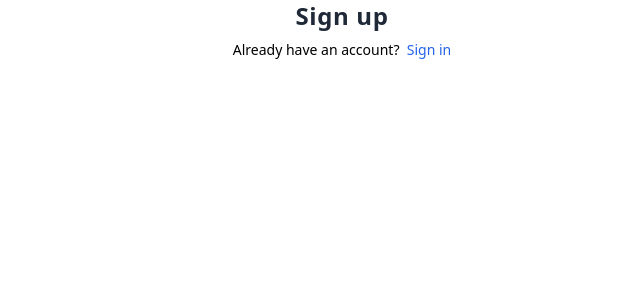
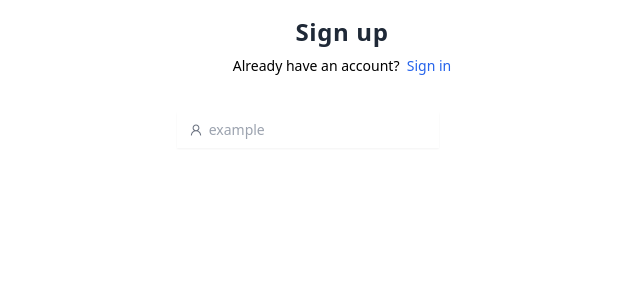
Before and after one commit to HengjunLuo/Full-Authentication-System, a Next.js app: page /auth in a window 1280 px wide. Shown: the top 300 px of the page, without its empty margins (298-938 px from the left). Built offline with nearby package versions, Linux system fonts and the light colour scheme.

Commit message:
adding react components to sign in/up page

```diff
--- /dev/null
+++ b/src/components/forms/Register.tsx
@@ -0,0 +1,17 @@
+import * as React from 'react';
+import Input from '../inputs/Input';
+import {AiOutlineUser} from "react-icons/ai"
+
+interface IRegisterformProps {
+}
+
+const Registerform: React.FunctionComponent<IRegisterformProps> = (props) => {
+  return (
+  <form className='my-8 text-sm'>
+    <div className='gap-2 md:flex'>
+        <Input name="first_name" label="First_name" type="text" icon={<AiOutlineUser/>} placeholder="example"></Input>
+    </div>
+  </form>);
+};
+
+export default Registerform;
--- /dev/null
+++ b/src/components/inputs/Input.tsx
@@ -0,0 +1,26 @@
+import * as React from 'react';
+
+interface IInputProps {
+    name: string;
+    label: string;
+    type: string;
+    icon: JSX.Element;
+    placeholder: string;
+}
+
+const Input: React.FunctionComponent<IInputProps> = (props) => {
+    const { name, label, type, icon, placeholder } = props;
+    return (
+        <div className='relative mt-1 rouned-md shadow-sm'>
+            <div className="pointer-event-none absolute left-0 inset-y-0 flex items-center pl-3">
+                <span className="text-gray-500 text-sm">{icon}</span>
+            </div>
+            <input
+                type={type}
+                className='w-full py-2 pr-7 pl-8 block rounded-md border-gray-300 outline-offset-2 outline-transparent focus:border-blue-500 focus:ring-indigo-500 focus:ring-2 text-sm'
+                placeholder={placeholder}
+            />
+        </div>);
+};
+
+export default Input;
--- a/src/pages/auth.tsx
+++ b/src/pages/auth.tsx
@@ -1,10 +1,12 @@
+import Registerform from '@/components/forms/Register'
 import React from 'react'
 
 export default function auth() {
     return (
         <div className='w-full flex items-center justify-center'>
             <div className='w-full h-100 flex items=center justify-center'>
-            <div className='w-full sm:w5/6 md:w-2/3 lg:w1/2 xl:w-1/3 2xl:w-1/3 h-full bg-white items-center justify-center'>
+                <div className='w-full sm:w5/6 md:w-2/3 lg:w1/2 xl:w-1/3 2xl:w-1/3 h-full bg-white flex items-center justify-center'>
+                    <div className='w-full px-12 py-4'>
                         <h2 className='text-center text-2xl font-bold tracking-wide text-gray-800'>
                             Sign up
                         </h2>
@@ -14,6 +16,8 @@
                                 Sign in
                             </a>
                         </p>
+                        <Registerform />
+                    </div>
                 </div>
             </div>
         </div>
```
Lines whose indentation alone changed are shown as unchanged.
